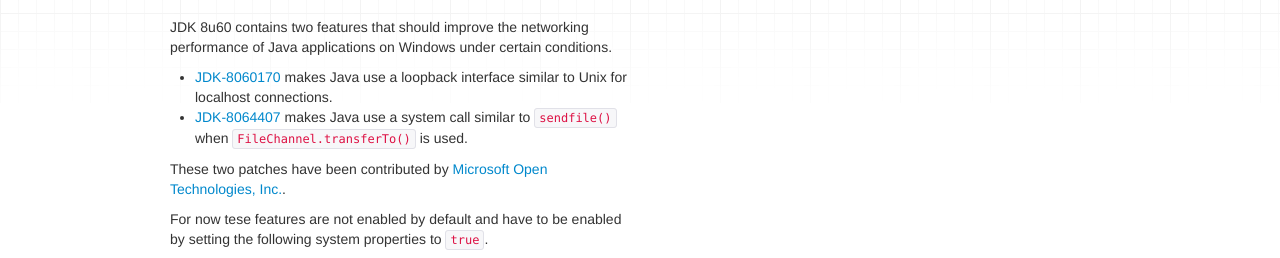
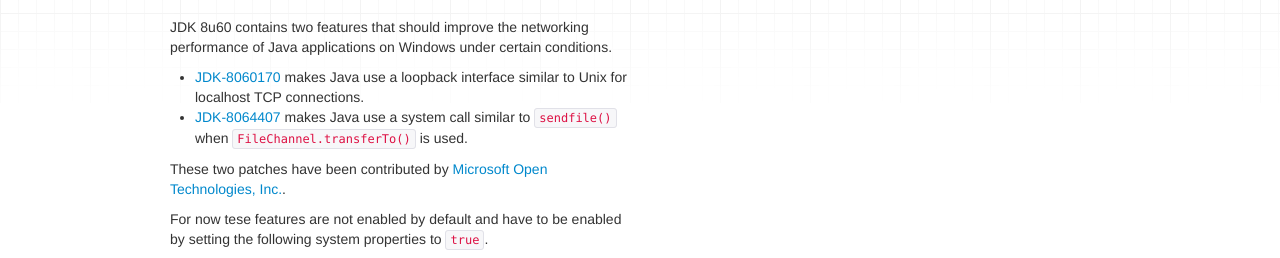
Before and after one commit to marschall/marschall.github.com, a Jekyll site: the page built from _posts/2015-04-10-jdk-windows-networking.md, in a window 1280 px wide. Shown: the part 243-501 px from the top of the page. Built offline with Jekyll 4.4.1, drawn with Linux system fonts in a browser that asks for light colours.

Commit message:
tcp only

```diff
--- a/_posts/2015-04-10-jdk-windows-networking.md
+++ b/_posts/2015-04-10-jdk-windows-networking.md
@@ -5,7 +5,7 @@ title: Better Windows Networking with JDK 8u60
 
 JDK 8u60 contains two features that should improve the networking performance of Java applications on Windows under certain conditions.
 
- * [JDK-8060170](https://bugs.openjdk.java.net/browse/JDK-8060170) makes Java use a loopback interface similar to Unix for localhost connections.
+ * [JDK-8060170](https://bugs.openjdk.java.net/browse/JDK-8060170) makes Java use a loopback interface similar to Unix for localhost TCP connections.
  * [JDK-8064407](https://bugs.openjdk.java.net/browse/JDK-8064407) makes Java use a system call similar to <code>sendfile()</code> when <code>FileChannel.transferTo()</code> is used.
 
 These two patches have been contributed by [Microsoft Open Technologies, Inc.](https://msopentech.com/).
```
